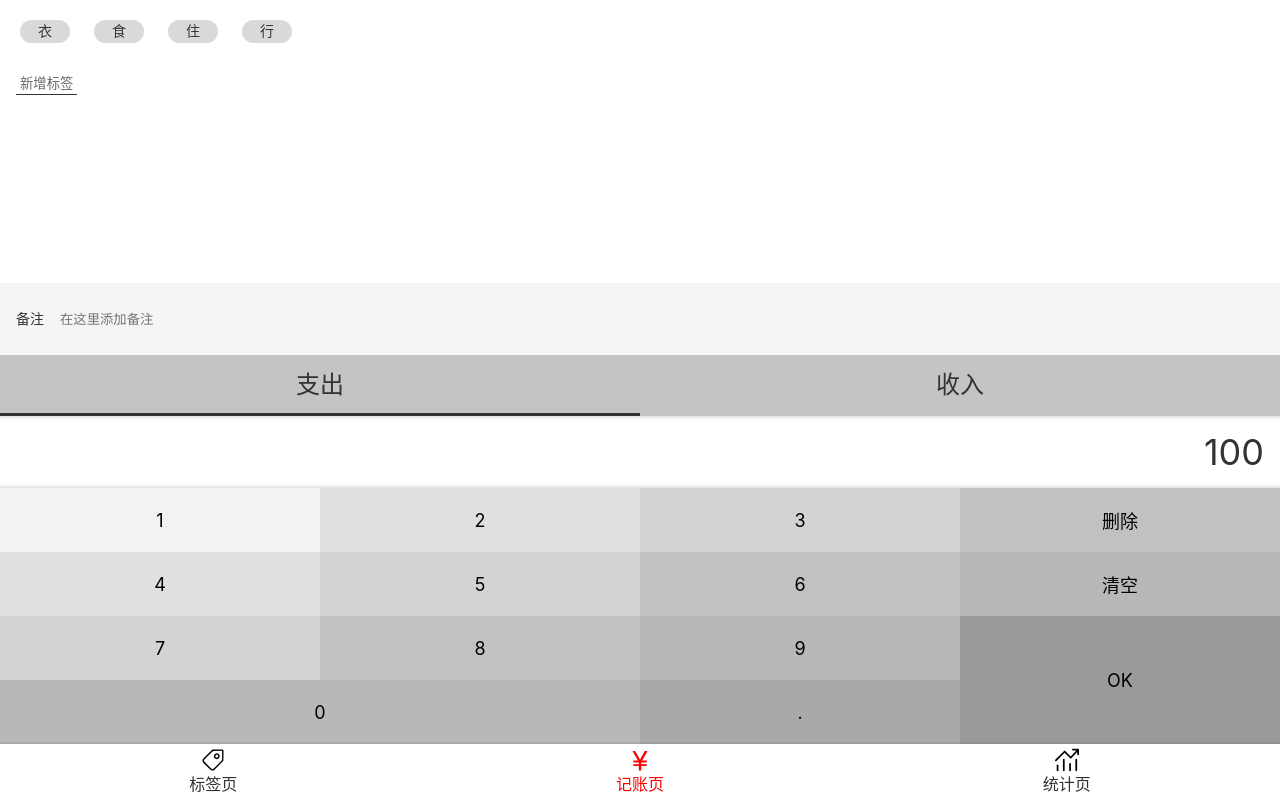
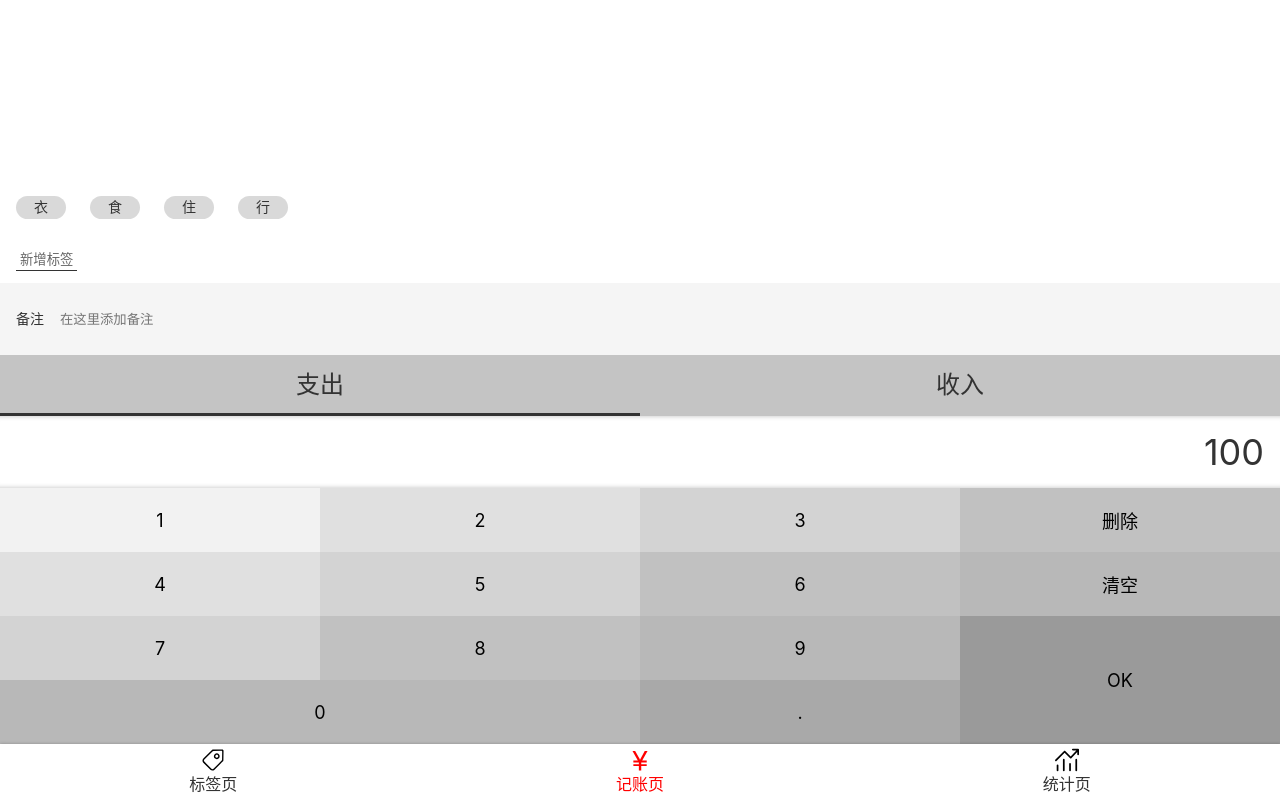
Before and after one commit to polaris-hike/morney-react, a React app: page /money in a window 1280 px wide. Built offline with nearby package versions, Linux system fonts and the light colour scheme.

Commit message:
完成tag 选择新增功能

```diff
--- a/src/views/Money.tsx
+++ b/src/views/Money.tsx
@@ -14,7 +14,6 @@ const Money = () => {
     return (
         <MyLayout>
             <TagsSection>
-
             </TagsSection>
             <NotesSection>
                 <label>
--- a/src/views/Money/TagsSection.tsx
+++ b/src/views/Money/TagsSection.tsx
@@ -1,12 +1,15 @@
 import styled from 'styled-components';
-import React from 'react';
+import React, {useState} from 'react';
 
-const _TagsSection = styled.section`
+const Wrapper = styled.section`
+display: flex;
+  flex-direction: column;
+  align-items: flex-start;
+  justify-content: flex-end;
   flex-grow: 1;
-  padding: 0 16px;
+  padding: 12px 16px;
   background-color: #fff;
   > ol {
-    padding: 0 4px;
     margin: 12px -12px;
       > li {
           display: inline-block;
@@ -15,6 +18,9 @@ const _TagsSection = styled.section`
           padding: 3px 18px;
           font-size: 14px;
           margin: 8px 12px;
+          &.selected {
+            background-color: #f60;
+          }
       }
   }
   > button {
@@ -28,16 +34,33 @@ const _TagsSection = styled.section`
 `;
 
 const TagsSection: React.FC = () => {
+    const [tags, setTags] = useState<string[]>(['衣', '食', '住', '行']);
+    const [selectedTags, setSelectedTags] = useState<string[]>([]);
+    const onAddTag = () => {
+        const tagName = window.prompt('新标签的名称为');
+        if (tagName) {
+            setTags([...tags, tagName]);
+        }
+    };
+    const onSelectedTag = (tag: string) => {
+        if (selectedTags.indexOf(tag) === -1) {
+            setSelectedTags([...selectedTags, tag]);
+        } else {
+            setSelectedTags(selectedTags.filter(t => t !== tag));
+        }
+    };
     return (
-        <_TagsSection>
+        <Wrapper>
             <ol>
-                <li>衣</li>
-                <li>食</li>
-                <li>住</li>
-                <li>行</li>
+                {
+                    tags.map((item, index) => (
+                            <li className={selectedTags.indexOf(item) !== -1 ? 'selected' : ''} onClick={() => onSelectedTag(item)} key={index}>{item}</li>
+                        )
+                    )
+                }
             </ol>
-            <button>新增标签</button>
-        </_TagsSection>
+            <button onClick={onAddTag}>新增标签</button>
+        </Wrapper>
     );
 };
 
```
